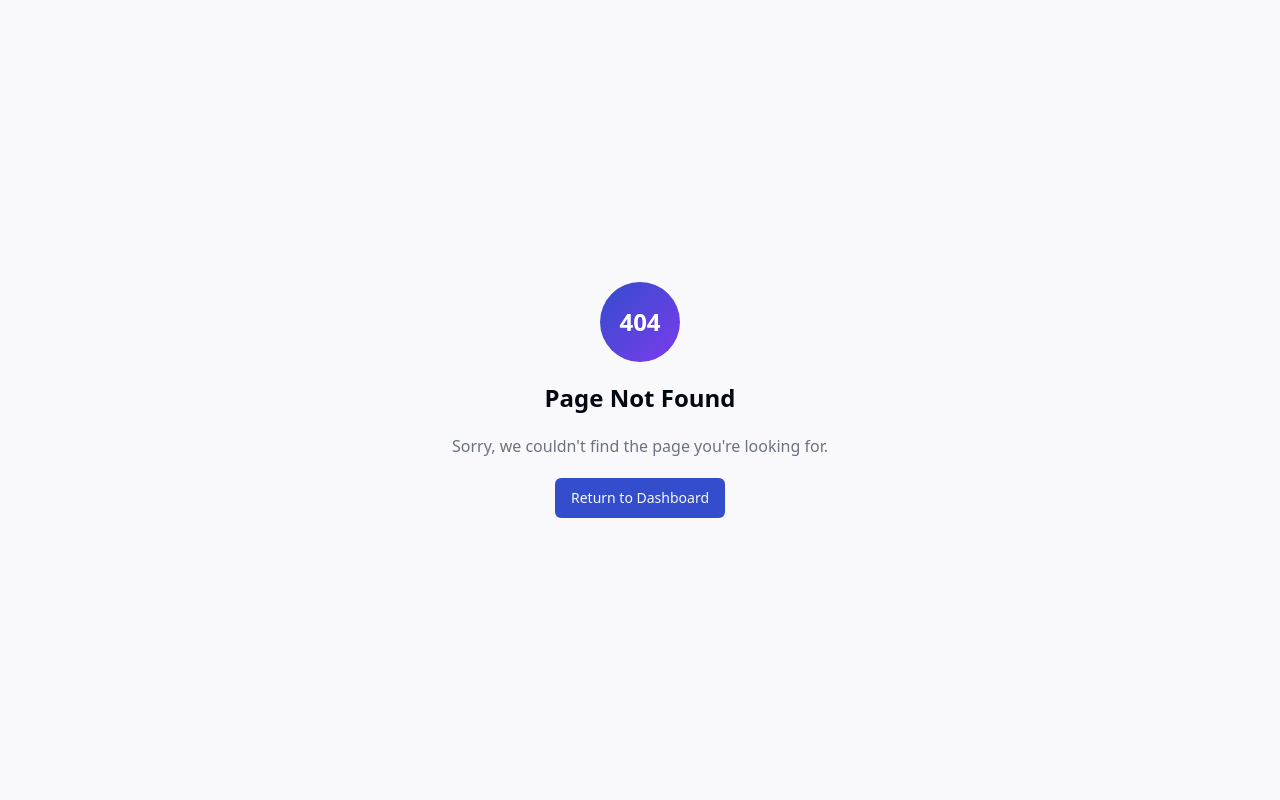
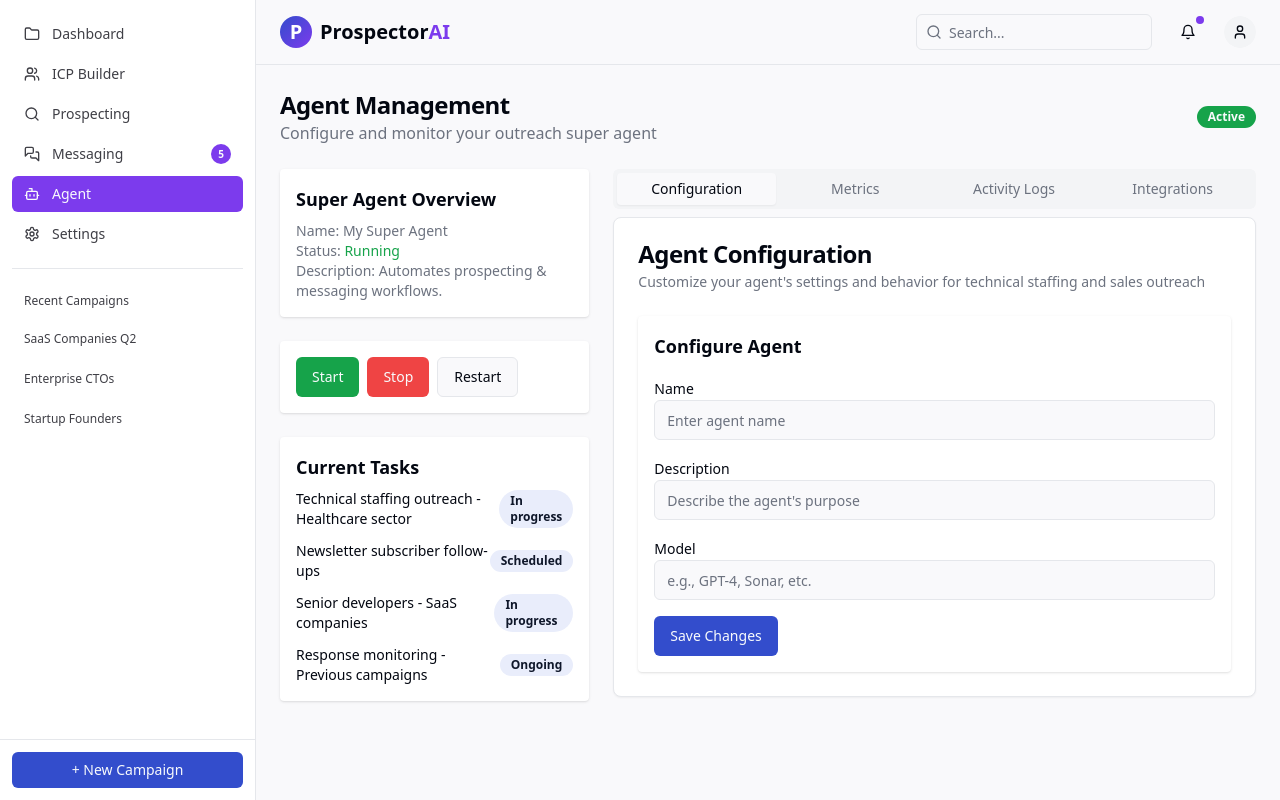
Before and after one commit to atranon/prospector-ai-whisperer, a React (Vite) app: page /agent in a window 1280 px wide. Before the commit this address had no page. Built offline with nearby package versions, Linux system fonts and the light colour scheme.

Commit message:
Refactor: UI form components
Update the UI form components to use the new form components.

```diff
--- a/src/App.tsx
+++ b/src/App.tsx
@@ -1,3 +1,4 @@
+
 import { Toaster } from "@/components/ui/toaster";
 import { Toaster as Sonner } from "@/components/ui/sonner";
 import { TooltipProvider } from "@/components/ui/tooltip";
@@ -8,6 +9,7 @@ import IcpPage from "./pages/IcpPage";
 import MessagingPage from "./pages/MessagingPage";
 import ProspectingPage from "./pages/ProspectingPage";
 import SettingsPage from "./pages/SettingsPage";
+import AgentPage from "./pages/AgentPage";
 import NotFound from "./pages/NotFound";
 
 const queryClient = new QueryClient();
@@ -24,6 +26,7 @@ const App = () => (
           <Route path="/messaging" element={<MessagingPage />} />
           <Route path="/prospecting" element={<ProspectingPage />} />
           <Route path="/settings" element={<SettingsPage />} />
+          <Route path="/agent" element={<AgentPage />} />
           {/* ADD ALL CUSTOM ROUTES ABOVE THE CATCH-ALL "*" ROUTE */}
           <Route path="*" element={<NotFound />} />
         </Routes>
--- a/src/components/agent/AgentMetrics.tsx
+++ b/src/components/agent/AgentMetrics.tsx
@@ -1,15 +1,40 @@
 
 import React from "react";
+import { Card, CardContent } from "@/components/ui/card";
 
 export function AgentMetrics() {
   // Graphs/charts to show performance (placeholder for now)
   return (
-    <section className="mt-4 p-4 bg-card rounded shadow">
-      <h2 className="font-bold text-lg mb-2">Agent Metrics</h2>
-      <div className="h-24 flex items-center justify-center text-muted-foreground">
-        {/* Placeholder for chart/metrics */}
-        Metrics chart goes here
+    <div className="space-y-4">
+      <div className="grid grid-cols-1 sm:grid-cols-3 gap-4">
+        <Card>
+          <CardContent className="pt-6">
+            <div className="text-sm font-medium text-muted-foreground mb-1">Total Outreach</div>
+            <div className="text-2xl font-bold">156</div>
+            <div className="text-xs text-green-600">+12% from last week</div>
+          </CardContent>
+        </Card>
+
+        <Card>
+          <CardContent className="pt-6">
+            <div className="text-sm font-medium text-muted-foreground mb-1">Response Rate</div>
+            <div className="text-2xl font-bold">23.7%</div>
+            <div className="text-xs text-green-600">+5.2% from last week</div>
+          </CardContent>
+        </Card>
+
+        <Card>
+          <CardContent className="pt-6">
+            <div className="text-sm font-medium text-muted-foreground mb-1">Conversions</div>
+            <div className="text-2xl font-bold">12</div>
+            <div className="text-xs text-green-600">+3 from last week</div>
+          </CardContent>
+        </Card>
       </div>
-    </section>
+
+      <div className="h-48 border rounded bg-muted/50 flex items-center justify-center text-muted-foreground">
+        <p>Performance charts coming soon</p>
+      </div>
+    </div>
   );
 }
--- a/src/components/agent/AgentTasks.tsx
+++ b/src/components/agent/AgentTasks.tsx
@@ -1,15 +1,29 @@
 
 import React from "react";
+import { Badge } from "@/components/ui/badge";
 
 export function AgentTasks() {
   // This would list the current and recent tasks for the agent.
   return (
     <section className="p-4 bg-card rounded shadow mt-4">
       <h2 className="font-bold text-lg mb-2">Current Tasks</h2>
-      <ul className="list-disc ml-5 text-muted-foreground">
-        <li>Prospecting for SaaS clients</li>
-        <li>Running messaging sequence #2</li>
-        <li>Monitoring inbox responses</li>
+      <ul className="space-y-3">
+        <li className="flex items-center justify-between">
+          <span className="text-sm">Technical staffing outreach - Healthcare sector</span>
+          <Badge variant="secondary" className="text-xs">In progress</Badge>
+        </li>
+        <li className="flex items-center justify-between">
+          <span className="text-sm">Newsletter subscriber follow-ups</span>
+          <Badge variant="secondary" className="text-xs">Scheduled</Badge>
+        </li>
+        <li className="flex items-center justify-between">
+          <span className="text-sm">Senior developers - SaaS companies</span>
+          <Badge variant="secondary" className="text-xs">In progress</Badge>
+        </li>
+        <li className="flex items-center justify-between">
+          <span className="text-sm">Response monitoring - Previous campaigns</span>
+          <Badge variant="secondary" className="text-xs">Ongoing</Badge>
+        </li>
       </ul>
     </section>
   );
--- a/src/components/layout/Sidebar.tsx
+++ b/src/components/layout/Sidebar.tsx
@@ -3,7 +3,7 @@ import { cn } from "@/lib/utils";
 import { Button } from "@/components/ui/button";
 import { ScrollArea } from "@/components/ui/scroll-area";
 import { Separator } from "@/components/ui/separator";
-import { FolderIcon, MessagesSquare, Settings, Users, Search } from "lucide-react";
+import { FolderIcon, MessagesSquare, Settings, Users, Search, Bot } from "lucide-react";
 import { Link, useLocation } from "react-router-dom";
 
 interface NavItem {
@@ -32,6 +32,11 @@ const navItems: NavItem[] = [
     title: "Messaging",
     href: "/messaging",
     icon: MessagesSquare,
+  },
+  {
+    title: "Agent",
+    href: "/agent",
+    icon: Bot,
   },
   {
     title: "Settings",
--- /dev/null
+++ b/src/pages/AgentPage.tsx
@@ -0,0 +1,112 @@
+
+import { Sidebar } from "@/components/layout/Sidebar";
+import Header from "@/components/layout/Header";
+import { AgentOverview } from "@/components/agent/AgentOverview";
+import { AgentConfigForm } from "@/components/agent/AgentConfigForm";
+import { AgentActions } from "@/components/agent/AgentActions";
+import { AgentMetrics } from "@/components/agent/AgentMetrics";
+import { AgentTasks } from "@/components/agent/AgentTasks";
+import { AgentLogs } from "@/components/agent/AgentLogs";
+import { AgentIntegrations } from "@/components/agent/AgentIntegrations";
+import { Tabs, TabsContent, TabsList, TabsTrigger } from "@/components/ui/tabs";
+import { Card, CardContent, CardDescription, CardHeader, CardTitle } from "@/components/ui/card";
+import { Badge } from "@/components/ui/badge";
+
+const AgentPage = () => {
+  return (
+    <div className="flex h-screen bg-background">
+      <div className="hidden md:block w-64">
+        <Sidebar />
+      </div>
+      <div className="flex-1 flex flex-col overflow-hidden">
+        <Header />
+        <main className="flex-1 overflow-y-auto p-4 md:p-6">
+          <div className="mb-6 flex items-center justify-between">
+            <div>
+              <h1 className="text-2xl font-bold tracking-tight">Agent Management</h1>
+              <p className="text-muted-foreground">Configure and monitor your outreach super agent</p>
+            </div>
+            <Badge className="bg-green-600">Active</Badge>
+          </div>
+
+          <div className="grid grid-cols-1 md:grid-cols-3 gap-6">
+            <div className="col-span-1 space-y-6">
+              <AgentOverview />
+              <AgentActions />
+              <AgentTasks />
+            </div>
+
+            <div className="col-span-1 md:col-span-2 space-y-6">
+              <Tabs defaultValue="config" className="w-full">
+                <TabsList className="grid w-full grid-cols-4">
+                  <TabsTrigger value="config">Configuration</TabsTrigger>
+                  <TabsTrigger value="metrics">Metrics</TabsTrigger>
+                  <TabsTrigger value="logs">Activity Logs</TabsTrigger>
+                  <TabsTrigger value="integrations">Integrations</TabsTrigger>
+                </TabsList>
+
+                <TabsContent value="config">
+                  <Card>
+                    <CardHeader>
+                      <CardTitle>Agent Configuration</CardTitle>
+                      <CardDescription>
+                        Customize your agent's settings and behavior for technical staffing and sales outreach
+                      </CardDescription>
+                    </CardHeader>
+                    <CardContent>
+                      <AgentConfigForm />
+                    </CardContent>
+                  </Card>
+                </TabsContent>
+
+                <TabsContent value="metrics">
+                  <Card>
+                    <CardHeader>
+                      <CardTitle>Performance Metrics</CardTitle>
+                      <CardDescription>
+                        Monitor your agent's performance and engagement statistics
+                      </CardDescription>
+                    </CardHeader>
+                    <CardContent>
+                      <AgentMetrics />
+                    </CardContent>
+                  </Card>
+                </TabsContent>
+
+                <TabsContent value="logs">
+                  <Card>
+                    <CardHeader>
+                      <CardTitle>Activity Logs</CardTitle>
+                      <CardDescription>
+                        Review your agent's recent activities and interactions
+                      </CardDescription>
+                    </CardHeader>
+                    <CardContent>
+                      <AgentLogs />
+                    </CardContent>
+                  </Card>
+                </TabsContent>
+
+                <TabsContent value="integrations">
+                  <Card>
+                    <CardHeader>
+                      <CardTitle>Platform Integrations</CardTitle>
+                      <CardDescription>
+                        Connect your agent to various platforms and services
+                      </CardDescription>
+                    </CardHeader>
+                    <CardContent>
+                      <AgentIntegrations />
+                    </CardContent>
+                  </Card>
+                </TabsContent>
+              </Tabs>
+            </div>
+          </div>
+        </main>
+      </div>
+    </div>
+  );
+};
+
+export default AgentPage;
```
